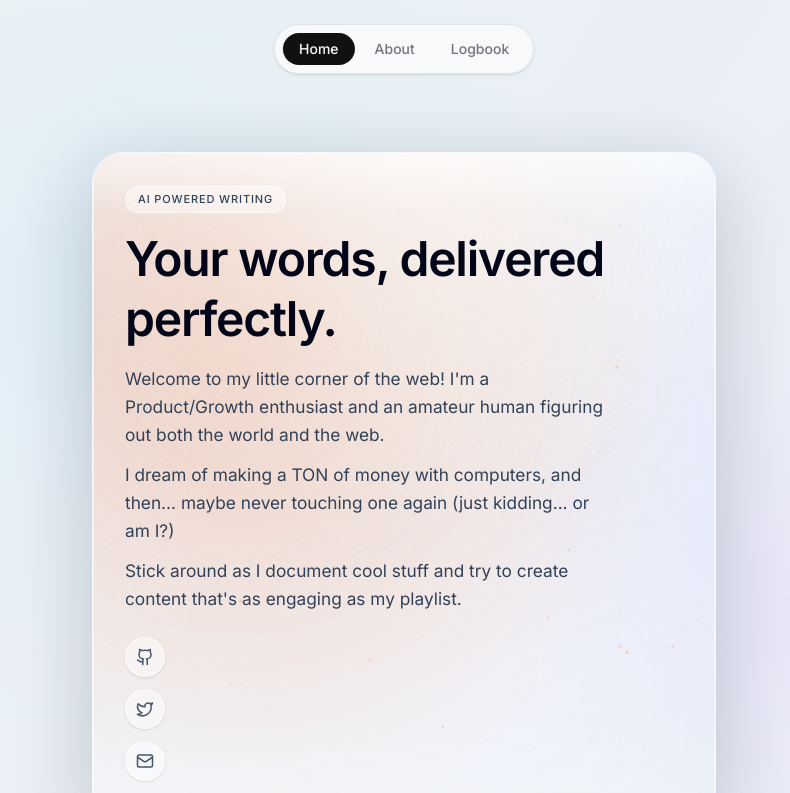
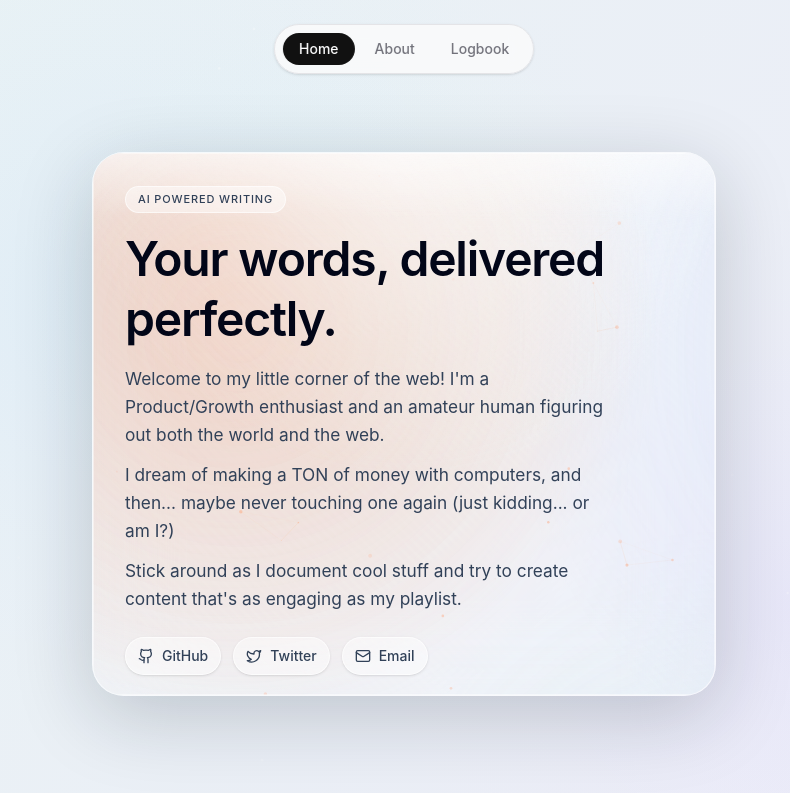
Before and after one commit to iharshchauhan/new-website, a Next.js app: page / in a window 1280 px wide. Shown: the top 793 px of the page, without its empty margins (236-1026 px from the left). Built offline with nearby package versions, Linux system fonts and the light colour scheme.

Commit message:
Tighten hero card bottom spacing under social links

```diff
--- a/app/layout.tsx
+++ b/app/layout.tsx
@@ -1,19 +1,8 @@
 import type { Metadata } from "next";
-import { Inter, JetBrains_Mono } from "next/font/google";
 import "./globals.css";
 import { Navigation } from "@/components/navigation";
 import { AnimatedBackground } from "@/components/animated-background";
 import { Footer } from "@/components/footer";
-
-const inter = Inter({
-  subsets: ["latin"],
-  variable: "--font-sans",
-});
-
-const jetbrainsMono = JetBrains_Mono({
-  subsets: ["latin"],
-  variable: "--font-mono",
-});
 
 export const metadata: Metadata = {
   title: "harshc_ | Product & Growth",
@@ -27,7 +16,7 @@ export default function RootLayout({
   children: React.ReactNode;
 }) {
   return (
-    <html lang="en" className={`${inter.variable} ${jetbrainsMono.variable}`}>
+    <html lang="en">
       <body
         className="antialiased min-h-screen flex flex-col selection:bg-primary selection:text-primary-foreground"
         suppressHydrationWarning
--- a/components/ui/hero-dithering-card.tsx
+++ b/components/ui/hero-dithering-card.tsx
@@ -15,7 +15,7 @@ export function CTASection() {
         onMouseEnter={() => setIsHovered(true)}
         onMouseLeave={() => setIsHovered(false)}
       >
-        <div className="relative overflow-hidden rounded-[2rem] border border-white/50 bg-white/28 p-5 shadow-[0_20px_80px_rgba(16,24,40,0.2)] backdrop-blur-2xl sm:p-7 md:p-8">
+        <div className="relative overflow-hidden rounded-[2rem] border border-white/50 bg-white/28 p-5 pb-3 shadow-[0_20px_80px_rgba(16,24,40,0.2)] backdrop-blur-2xl sm:p-7 sm:pb-4 md:p-8 md:pb-5">
           <div className="pointer-events-none absolute inset-0 z-0">
             <HeroParticles />
             <div
@@ -64,7 +64,7 @@ export function CTASection() {
             }
           `}</style>
 
-          <div className="relative z-10 flex min-h-[440px] flex-col pb-2 text-slate-900/90">
+          <div className="relative z-10 flex min-h-[440px] flex-col text-slate-900/90">
             <div className="w-full space-y-4 text-left md:w-[88%]">
               <div className="inline-flex items-center rounded-full border border-white/60 bg-white/45 px-3 py-1 text-[11px] font-medium uppercase tracking-[0.08em] text-slate-700">
                 AI Powered Writing
@@ -90,31 +90,34 @@ export function CTASection() {
               </div>
             </div>
 
-            <div className="mt-auto flex w-max flex-col gap-3 pt-6">
+            <div className="mt-auto flex flex-wrap items-center gap-3 pt-6">
               <a
                 href="https://github.com/iharshchauhan"
                 target="_blank"
                 rel="noreferrer"
-                className="shrink-0 rounded-full border border-white/60 bg-white/45 p-2.5 text-slate-600 shadow-sm transition-all hover:bg-white/70 hover:text-slate-900"
+                className="inline-flex items-center gap-2 rounded-full border border-white/60 bg-white/45 px-3 py-2 text-sm font-medium text-slate-700 shadow-sm transition-all hover:bg-white/70 hover:text-slate-900"
                 aria-label="GitHub"
               >
-                <Github className="h-4.5 w-4.5" />
+                <Github className="h-4 w-4" />
+                <span>GitHub</span>
               </a>
               <a
                 href="https://twitter.com/harshc_"
                 target="_blank"
                 rel="noreferrer"
-                className="shrink-0 rounded-full border border-white/60 bg-white/45 p-2.5 text-slate-600 shadow-sm transition-all hover:bg-white/70 hover:text-slate-900"
+                className="inline-flex items-center gap-2 rounded-full border border-white/60 bg-white/45 px-3 py-2 text-sm font-medium text-slate-700 shadow-sm transition-all hover:bg-white/70 hover:text-slate-900"
                 aria-label="Twitter"
               >
-                <Twitter className="h-4.5 w-4.5" />
+                <Twitter className="h-4 w-4" />
+                <span>Twitter</span>
               </a>
               <a
                 href="mailto:hey@iharsh.xyz"
-                className="shrink-0 rounded-full border border-white/60 bg-white/45 p-2.5 text-slate-600 shadow-sm transition-all hover:bg-white/70 hover:text-slate-900"
+                className="inline-flex items-center gap-2 rounded-full border border-white/60 bg-white/45 px-3 py-2 text-sm font-medium text-slate-700 shadow-sm transition-all hover:bg-white/70 hover:text-slate-900"
                 aria-label="Email"
               >
-                <Mail className="h-4.5 w-4.5" />
+                <Mail className="h-4 w-4" />
+                <span>Email</span>
               </a>
             </div>
           </div>
```
